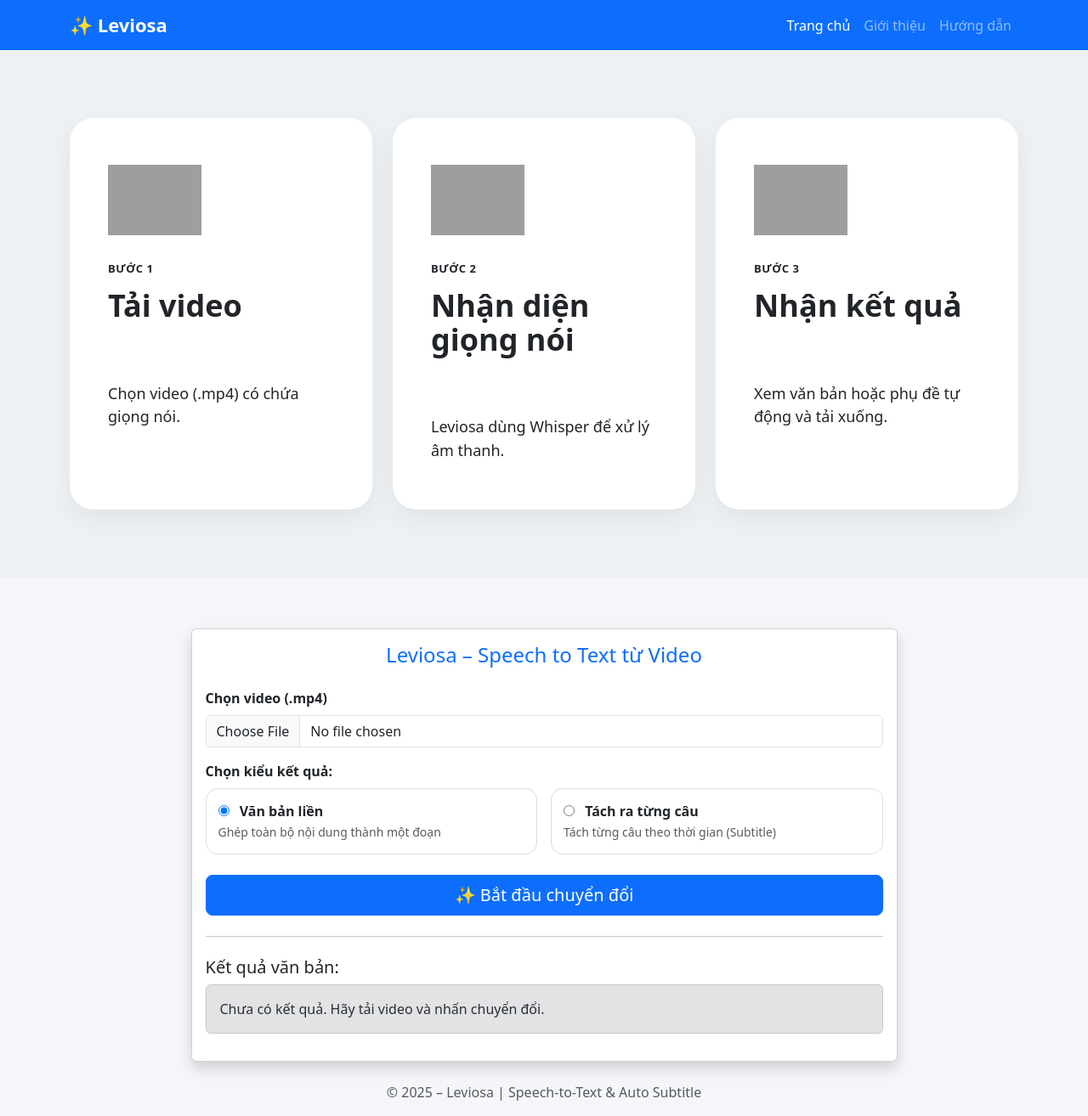
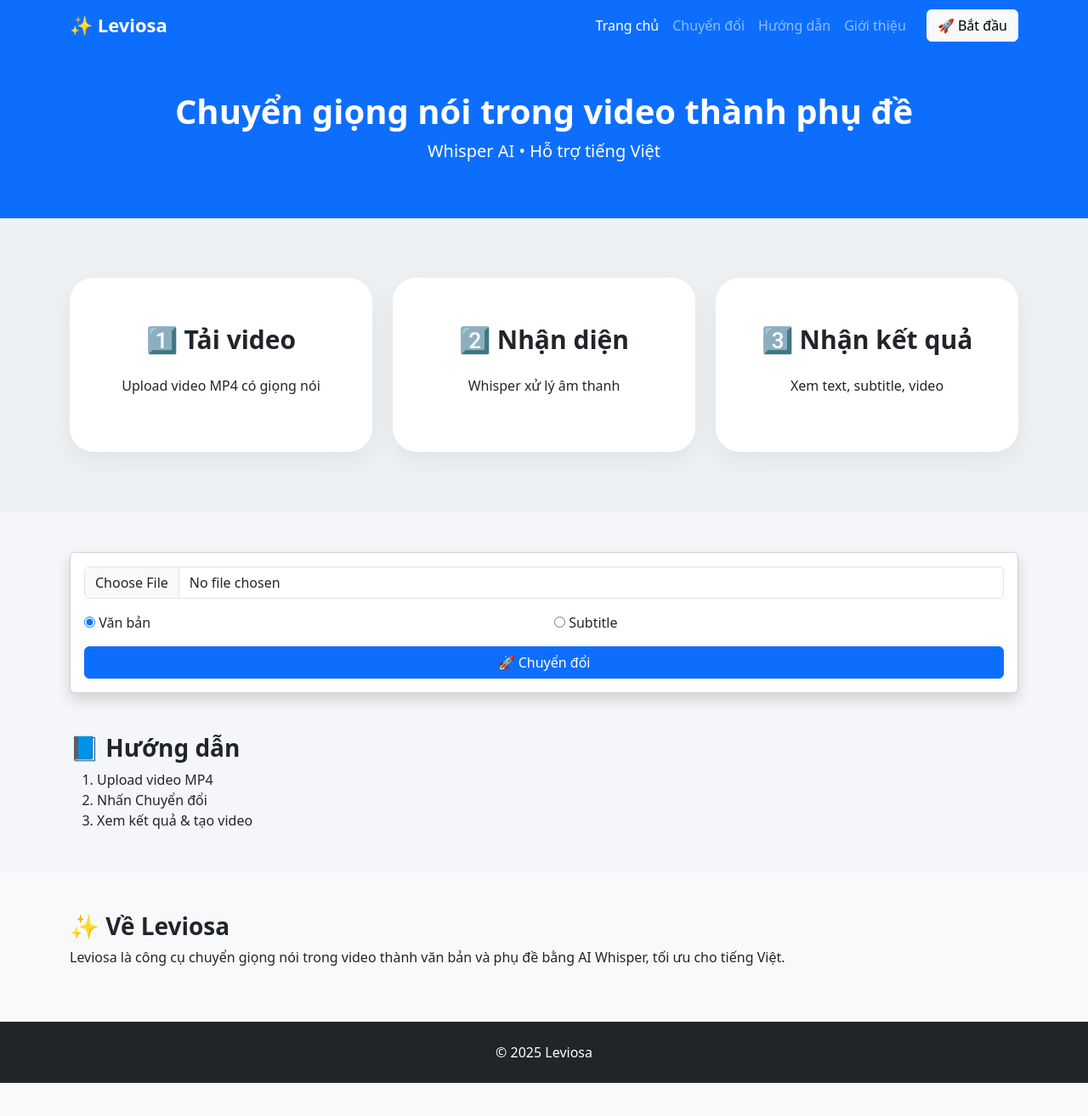
Before and after one commit to tbminh2304-lgtm/leviosa, a Python web app: template templates/index.html in a window 1280 px wide. Shown: the whole page at 85% size. After the commit the page ends 1275 px from the top, so only its background shows below. Run offline with Jinja, Linux system fonts and the light colour scheme; the template is opened without the code that fills it, so the values that code supplies are empty; some libraries are stand-ins or nearby versions; grey boxes are pictures that could not be loaded.

Commit message:
Initial commit

```diff
--- a/templates/index.html
+++ b/templates/index.html
@@ -1,91 +1,82 @@
 <!DOCTYPE html>
 <html lang="vi">
 <head>
-  <meta charset="UTF-8" />
-  <meta name="viewport" content="width=device-width, initial-scale=1"/>
+<meta charset="UTF-8">
+<meta name="viewport" content="width=device-width, initial-scale=1">
 <title>Leviosa – Speech to Text Video</title>
 
-  <!-- Bootstrap 5 -->
-  <link href="https://cdn.jsdelivr.net/npm/bootstrap@5.3.3/dist/css/bootstrap.min.css" rel="stylesheet"/>
+<link href="https://cdn.jsdelivr.net/npm/bootstrap@5.3.3/dist/css/bootstrap.min.css" rel="stylesheet">
 
 <style>
-    body{ background:#f4f6f9; }
-    .navbar-brand{ font-weight:800; font-size:22px; }
-
-    /* ===== STEPS ===== */
-    .steps-wrap{ background:#eef1f4; padding:80px 0; }
+body{background:#f4f6f9}
+.navbar-brand{font-weight:800;font-size:22px}
+.steps-wrap{background:#eef1f4;padding:70px 0}
 .step-card{
-      background:#fff; border-radius:28px; padding:55px 45px; height:100%;
-      box-shadow:0 10px 30px rgba(0,0,0,.06);
+  background:#fff;border-radius:28px;padding:50px 40px;height:100%;
+  box-shadow:0 10px 30px rgba(0,0,0,.06)
 }
-    .step-icon{ width:110px; margin-bottom:30px; }
-    .step-small{ font-size:13px; font-weight:700; letter-spacing:.6px; margin-bottom:14px; }
-    .step-title{ font-size:36px; font-weight:800; line-height:1.1; margin-bottom:70px; }
-    .step-desc{ font-size:18px; line-height:1.55; }
-
-    /* ===== MAIN ===== */
-    .main-card{ margin-top:60px; }
-    textarea{ resize:vertical; font-size:16px; }
-    #loadingBox{ display:none; }
-
-    .mode-box{
-      border:1px solid #ddd; border-radius:14px; padding:14px 14px;
-      cursor:pointer; background:#fff;
+.step-icon{width:100px;margin-bottom:25px}
+.step-title{font-size:30px;font-weight:800;margin-bottom:20px}
+.subtitle-item{
+  background:#fff;border:1px solid #e6e6e6;border-radius:12px;
+  padding:12px;margin-bottom:10px
 }
-    .mode-box:hover{ border-color:#0d6efd; }
-    .mode-box input{ margin-right:8px; }
-
-    /* subtitle list */
-    .subtitle-item{
-      background:#fff; border:1px solid #e6e6e6; border-radius:12px;
-      padding:12px 14px; margin-bottom:10px;
-    }
-    .subtitle-time{ font-size:12px; color:#6c757d; }
-    .subtitle-text{ font-size:16px; margin-top:6px; }
+.subtitle-time{font-size:12px;color:#6c757d}
 </style>
 </head>
 
 <body>
-  <!-- NAVBAR -->
-  <nav class="navbar navbar-expand-lg navbar-dark bg-primary">
+
+<!-- MENU -->
+<nav class="navbar navbar-expand-lg navbar-dark bg-primary sticky-top">
   <div class="container">
-      <a class="navbar-brand" href="#">✨ Leviosa</a>
-      <div class="collapse navbar-collapse">
+    <a class="navbar-brand" href="/">✨ Leviosa</a>
+
+    <button class="navbar-toggler" type="button" data-bs-toggle="collapse"
+            data-bs-target="#leviosaNav">
+      <span class="navbar-toggler-icon"></span>
+    </button>
+
+    <div class="collapse navbar-collapse" id="leviosaNav">
       <ul class="navbar-nav ms-auto">
-          <li class="nav-item"><a class="nav-link active" href="#">Trang chủ</a></li>
-          <li class="nav-item"><a class="nav-link" href="#">Giới thiệu</a></li>
-          <li class="nav-item"><a class="nav-link" href="#">Hướng dẫn</a></li>
+        <li class="nav-item"><a class="nav-link active" href="/">Trang chủ</a></li>
+        <li class="nav-item"><a class="nav-link" href="#upload">Chuyển đổi</a></li>
+        <li class="nav-item"><a class="nav-link" href="#guide">Hướng dẫn</a></li>
+        <li class="nav-item"><a class="nav-link" href="#about">Giới thiệu</a></li>
       </ul>
+      <a href="#upload" class="btn btn-light ms-lg-3">🚀 Bắt đầu</a>
     </div>
   </div>
 </nav>
 
+<!-- HERO -->
+<section class="py-5 text-center bg-primary text-white">
+  <div class="container">
+    <h1 class="fw-bold">Chuyển giọng nói trong video thành phụ đề</h1>
+    <p class="lead">Whisper AI • Hỗ trợ tiếng Việt</p>
+  </div>
+</section>
+
 <!-- STEPS -->
 <div class="steps-wrap">
   <div class="container">
-      <div class="row g-4">
+    <div class="row g-4 text-center">
       <div class="col-md-4">
         <div class="step-card">
-            <img class="step-icon" src="https://cdn-icons-png.flaticon.com/512/892/892311.png" alt="upload">
-            <div class="step-small">BƯỚC 1</div>
-            <div class="step-title">Tải video</div>
-            <div class="step-desc">Chọn video (.mp4) có chứa giọng nói.</div>
+          <div class="step-title">1️⃣ Tải video</div>
+          <p>Upload video MP4 có giọng nói</p>
         </div>
       </div>
       <div class="col-md-4">
         <div class="step-card">
-            <img class="step-icon" src="https://cdn-icons-png.flaticon.com/512/4712/4712109.png" alt="ai">
-            <div class="step-small">BƯỚC 2</div>
-            <div class="step-title">Nhận diện giọng nói</div>
-            <div class="step-desc">Leviosa dùng Whisper để xử lý âm thanh.</div>
+          <div class="step-title">2️⃣ Nhận diện</div>
+          <p>Whisper xử lý âm thanh</p>
         </div>
       </div>
       <div class="col-md-4">
         <div class="step-card">
-            <img class="step-icon" src="https://cdn-icons-png.flaticon.com/512/2991/2991112.png" alt="result">
-            <div class="step-small">BƯỚC 3</div>
-            <div class="step-title">Nhận kết quả</div>
-            <div class="step-desc">Xem văn bản hoặc phụ đề tự động và tải xuống.</div>
+          <div class="step-title">3️⃣ Nhận kết quả</div>
+          <p>Xem text, subtitle, video</p>
         </div>
       </div>
     </div>
@@ -93,141 +84,94 @@
 </div>
 
 <!-- MAIN -->
-  <div class="container">
-    <div class="row justify-content-center">
-      <div class="col-md-9">
-
-        <div class="card shadow main-card">
+<div class="container my-5" id="upload">
+<div class="card shadow">
 <div class="card-body">
 
-            <h4 class="text-center text-primary mb-4">
-              Leviosa – Speech to Text từ Video
-            </h4>
+<form method="POST" enctype="multipart/form-data" onsubmit="showLoading()">
+  <input type="file" name="video" class="form-control mb-3" accept="video/mp4" required>
 
-            <!-- FORM -->
-            <form method="POST" enctype="multipart/form-data" onsubmit="showLoading()">
-              <div class="mb-3">
-                <label class="form-label fw-bold">Chọn video (.mp4)</label>
-                <input type="file" name="video" class="form-control" accept="video/mp4" required>
+  <div class="row mb-3">
+    <div class="col">
+      <label><input type="radio" name="mode" value="text" checked> Văn bản</label>
     </div>
-
-              <!-- MODE -->
-              <div class="mb-4">
-                <label class="form-label fw-bold">Chọn kiểu kết quả:</label>
-                <div class="row g-3">
-                  <div class="col-md-6">
-                    <label class="mode-box w-100">
-                      <input type="radio" name="mode" value="text" {% if mode != 'subtitle' %}checked{% endif %}>
-                      <b>Văn bản liền</b><br>
-                      <small class="text-muted">Ghép toàn bộ nội dung thành một đoạn</small>
-                    </label>
-                  </div>
-                  <div class="col-md-6">
-                    <label class="mode-box w-100">
-                      <input type="radio" name="mode" value="subtitle" {% if mode == 'subtitle' %}checked{% endif %}>
-                      <b>Tách ra từng câu</b><br>
-                      <small class="text-muted">Tách từng câu theo thời gian (Subtitle)</small>
-                    </label>
-                  </div>
+    <div class="col">
+      <label><input type="radio" name="mode" value="subtitle"> Subtitle</label>
     </div>
   </div>
 
-              <div class="d-grid">
-                <button id="submitBtn" type="submit" class="btn btn-primary btn-lg">
-                  ✨ Bắt đầu chuyển đổi
-                </button>
-              </div>
+  <button class="btn btn-primary w-100">🚀 Chuyển đổi</button>
 </form>
 
-            <!-- LOADING -->
-            <div id="loadingBox" class="alert alert-info mt-4 text-center">
-              <div class="spinner-border text-primary mb-2"></div>
-              <p class="mb-0">Leviosa đang xử lý video, vui lòng chờ...</p>
+<div id="loadingBox" class="alert alert-info mt-3 text-center" style="display:none">
+  <div class="spinner-border"></div>
+  <p class="mb-0">Leviosa đang xử lý…</p>
 </div>
 
-            <hr class="my-4">
-
-            <!-- ERROR -->
-            {% if error %}
-              <div class="alert alert-danger">
-                {{ error }}
-              </div>
+{% if text %}
+<hr>
+<textarea class="form-control" rows="8">{{ text }}</textarea>
 {% endif %}
 
-            <!-- RESULT: TEXT -->
-            {% if mode != "subtitle" %}
-              <h5>Kết quả văn bản:</h5>
-              {% if text %}
-                <textarea class="form-control" rows="12">{{ text }}</textarea>
-              {% else %}
-                <div class="alert alert-secondary">
-                  Chưa có kết quả. Hãy tải video và nhấn chuyển đổi.
+{% if subtitles %}
+<hr>
+{% for s in subtitles %}
+  <div class="subtitle-item">
+    <div class="subtitle-time">{{ s.start }} → {{ s.end }}</div>
+    {{ s.text }}
   </div>
-              {% endif %}
+{% endfor %}
+
+<a href="/burn/{{ video_id }}" class="btn btn-success w-100 mt-3">
+🎬 Chuyển video có phụ đề
+</a>
 {% endif %}
 
-            <!-- RESULT: SUBTITLE -->
-            {% if mode == "subtitle" %}
-              <div class="d-flex align-items-center justify-content-between">
-                <h5 class="mb-0">Phụ đề tự động:</h5>
-
-                {% if subtitles and subtitles|length > 0 %}
-                  <a class="btn btn-outline-primary btn-sm"
-                     href="/outputs/leviosa_subtitles.srt">
-                    ⬇️ Tải .SRT
-                  </a>
-                {% endif %}
-              </div>
-
-              <div class="mt-3">
-                {% if subtitles and subtitles|length > 0 %}
-                  {% for s in subtitles %}
-                    <div class="subtitle-item">
-                      <div class="subtitle-time">
-                        {{ "%.2f"|format(s.start) }}s → {{ "%.2f"|format(s.end) }}s
-                      </div>
-                      <div class="subtitle-text">{{ s.text }}</div>
-                    </div>
-                  {% endfor %}
-                {% else %}
-                  <div class="alert alert-secondary">
-                    Chưa có phụ đề. Nếu bạn vừa chuyển đổi mà không thấy kết quả,
-                    hãy thử video có lời nói rõ ràng (không quá ngắn / không im lặng).
-                  </div>
-                {% endif %}
-              </div>
-
 {% if final_video_path %}
-                <div class="mt-4">
-                  <h5>Video có phụ đề:</h5>
+<hr>
 <video width="100%" controls>
   <source src="{{ final_video_path }}" type="video/mp4">
 </video>
-                  <br>
-                  <a href="{{ final_video_path }}" class="btn btn-success mt-2">⬇️ Tải video có phụ đề</a>
-                </div>
+<a href="{{ final_video_path }}" class="btn btn-outline-success w-100 mt-2">
+⬇️ Tải video
+</a>
 {% endif %}
-            {% endif %}
-
-          </div>
-        </div>
-
-        <p class="text-center text-muted mt-4">
-          © 2025 – Leviosa | Speech-to-Text & Auto Subtitle
-        </p>
 
 </div>
 </div>
 </div>
 
+<!-- GUIDE -->
+<section id="guide" class="container my-5">
+  <h3 class="fw-bold">📘 Hướng dẫn</h3>
+  <ol>
+    <li>Upload video MP4</li>
+    <li>Nhấn Chuyển đổi</li>
+    <li>Xem kết quả & tạo video</li>
+  </ol>
+</section>
+
+<!-- ABOUT -->
+<section id="about" class="bg-light py-5">
+  <div class="container">
+    <h3 class="fw-bold">✨ Về Leviosa</h3>
+    <p>
+      Leviosa là công cụ chuyển giọng nói trong video thành văn bản và phụ đề
+      bằng AI Whisper, tối ưu cho tiếng Việt.
+    </p>
+  </div>
+</section>
+
+<footer class="bg-dark text-white text-center py-4">
+© 2025 Leviosa
+</footer>
+
 <script src="https://cdn.jsdelivr.net/npm/bootstrap@5.3.3/dist/js/bootstrap.bundle.min.js"></script>
 <script>
 function showLoading(){
-      document.getElementById("loadingBox").style.display = "block";
-      const btn = document.getElementById("submitBtn");
-      btn.disabled = true;
-      btn.innerText = "Leviosa đang xử lý...";
+  document.getElementById("loadingBox").style.display="block";
 }
 </script>
+
 </body>
 </html>
```
Also changed, not shown: app.py (+72 -97 lines). Lines whose indentation alone changed are shown as unchanged.
